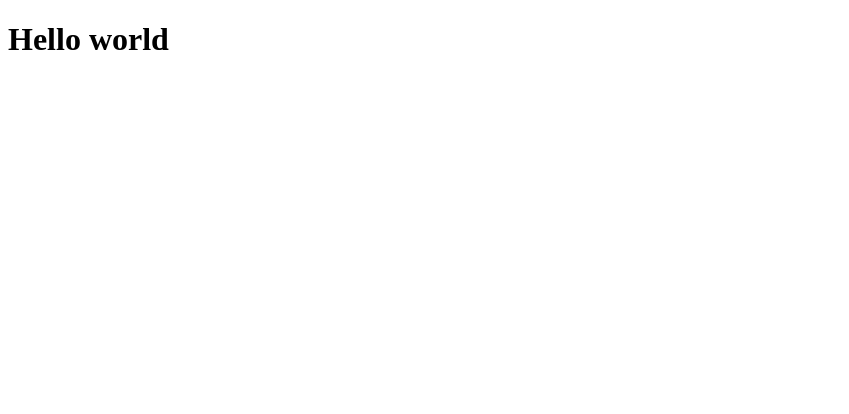
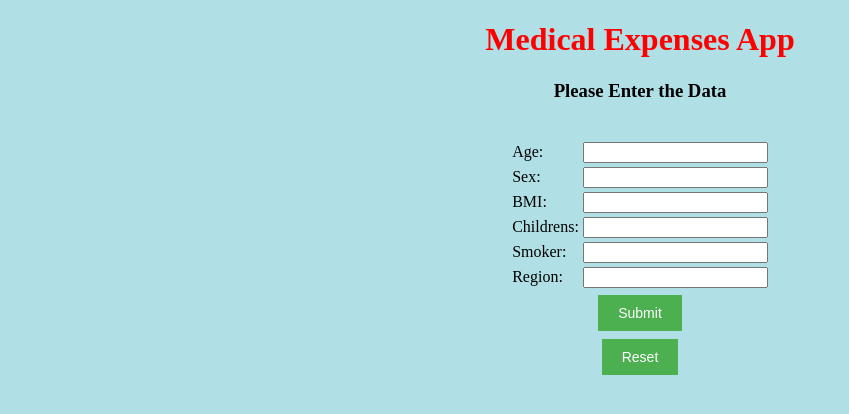
Before and after one commit to Nilesh613/Mlops-Workshop-1, a Django app: page / in a window 1280 px wide. Shown: the top 414 px of the page, without its empty margins (0-849 px from the left). Run offline with Django 5.2, Linux system fonts and the light colour scheme; some libraries are stand-ins or nearby versions.

Commit message:
added reults url

```diff
--- a/webapp/firstApp/views.py
+++ b/webapp/firstApp/views.py
@@ -9,3 +9,7 @@ import psycopg2
 
 def index(request):
     return render(request, 'index.html')
+
+def result(request):
+    model = joblib.load('../models/models.joblib')
+    return render(request, 'index.html')
--- a/webapp/template/index.html
+++ b/webapp/template/index.html
@@ -1,11 +1,52 @@
 <!DOCTYPE html>
-<html lang="en">
+<html>
 <head>
-    <meta charset="UTF-8">
-    <meta name="viewport" content="width=device-width, initial-scale=1.0">
-    <title>Document</title>
+<title>Medical Expenses</title>
+<style>
+    .button{
+        border:none;
+        color:white;
+        padding:10px 20px;
+        text-align:center;
+        text-decoration:none;
+        display:inline-block;
+        font-size:14px;
+        margin:4px 2px;
+        cursor:pointer;
+    }
+    .button1{background-color: #4caf50;}
+    .button2{background-color: #008cba;}
+</style>
 </head>
-<body>
-    <h1>Hello world</h1>
+<body style="background-color:powderblue">
+
+<center><h1><span style="color:#FF0000">Medical Expenses App </span></h1>
+    <center><h3>Please Enter the Data</h3></center> <br>
+
+    <form action="{% url 'result' %}">
+        {% csrf_token %}
+
+        <table align="center">
+            <tr><td>Age:<td><input type="text" required name="age"></td></tr>
+            <tr><td>Sex:<td><input type="text" required name="sex"></td></tr>
+            <tr><td>BMI:<td><input type="text" required name="bmi"></td></tr>
+            <tr><td>Childrens:<td><input type="text" required name="children"></td></tr>
+            <tr><td>Smoker:<td><input type="text" required name="smoker"></td></tr>
+            <tr><td>Region:<td><input type="text" required name="region"></td></tr>
+        </table>
+
+        <center><button type="submit" name="" value="submit" class="button button1">Submit</button></center>
+        <center><button type="reset" name="" value="reset" class="button button1">Reset</button></center>
+    </form>
+
+    {% if answer %}
+
+    <center><h2 style="color:#FF6600"> The Medical Expenses is {{answer}} Dollars</h2>
+    <h3 style="color:#009900">Thanks for using Medical App, welcome to sarasconsultacny</h3></h2>
+    </center>
+
+    {% endif %}
+
+</center>
 </body>
 </html>
--- a/webapp/webapp/urls.py
+++ b/webapp/webapp/urls.py
@@ -21,5 +21,5 @@ from firstApp import views
 urlpatterns = [
     path('admin/', admin.site.urls),
     path('', views.index, name="index"),
-    #path('result/', views.result, name="results"),
+    path('result/', views.result, name="result"),
 ]
```
